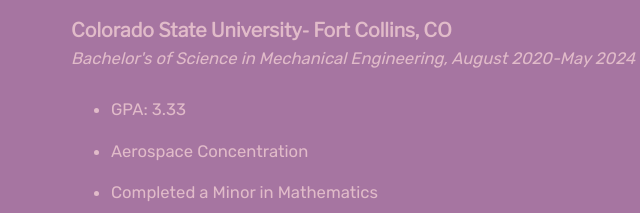
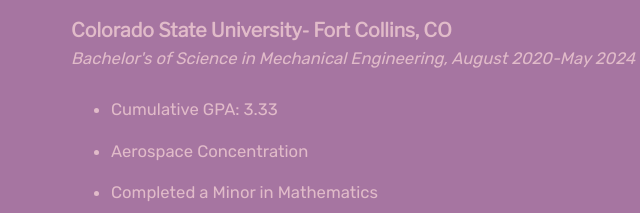
Before and after one commit to abentley22/abentley22.github.io, a website: page index.html in a window 1280 px wide. Shown: the part 4367-4580 px from the top of the page, 169-809 px from the left. Drawn offline with nearby package versions, Linux system fonts and the light colour scheme; a web font is replaced by a local one.

Commit message:
Update index.html

```diff
--- a/index.html
+++ b/index.html
@@ -217,7 +217,7 @@
         <p class="school">Bachelor's of Science in Mechanical Engineering, August 2020-May 2024</p>
         <ul>
           <li>
-            <p>GPA: 3.33</p>
+            <p>Cumulative GPA: 3.33</p>
           </li>
           <li>
             <p>Aerospace Concentration</p>
```
